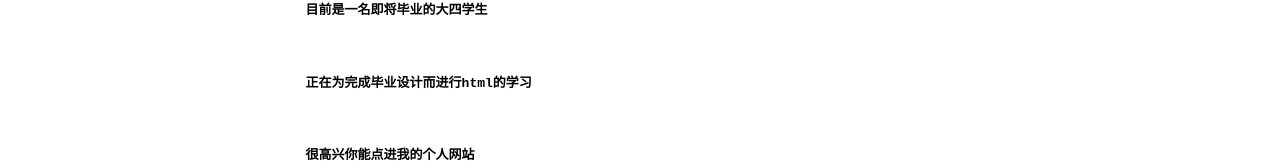
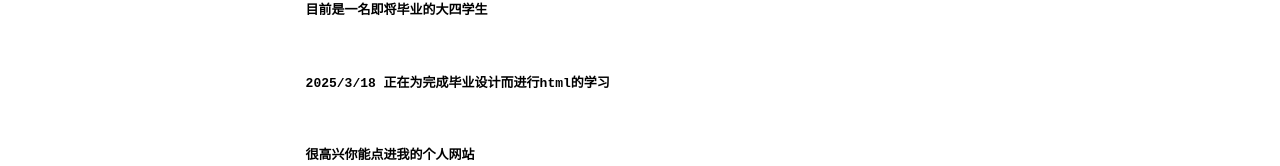
Before and after one commit to yuelant/first, a plain HTML site: page index.html in a window 1280 px wide. Shown: the part 142-308 px from the top of the page. Drawn offline with Linux system fonts and the light colour scheme.

Commit message:
Update index.html

```diff
--- a/index.html
+++ b/index.html
@@ -21,7 +21,7 @@
         max-width: 180px;
         ">你好，我是灯月如旧</h2>
       <p>  目前是一名即将毕业的大四学生</p>
-      <p>  正在为完成毕业设计而进行html的学习</p>
+      <p>  2025/3/18 正在为完成毕业设计而进行html的学习</p>
         <p>  很高兴你能点进我的个人网站</p></pre>
         </b>
 
```
